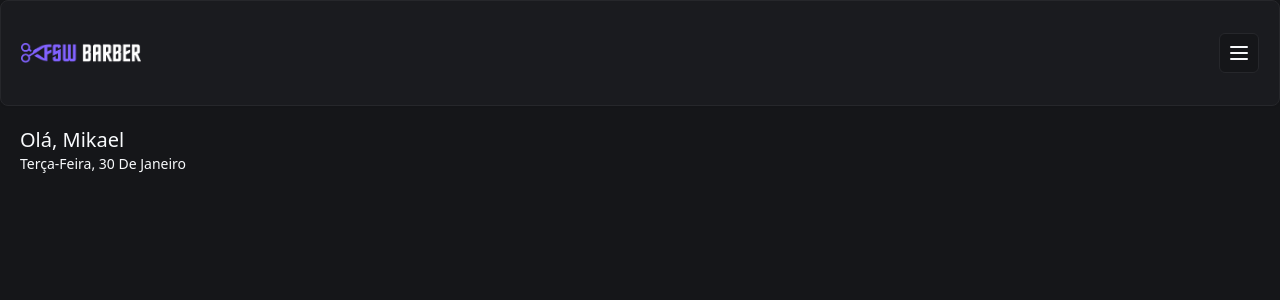
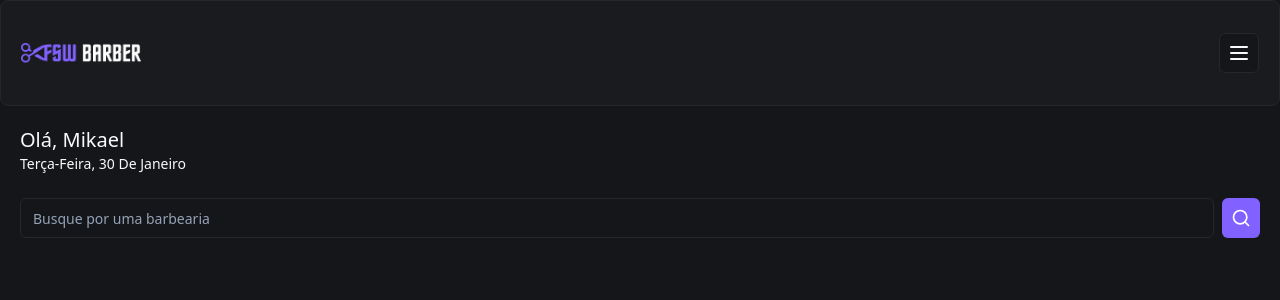
Before and after one commit to Mikaelbr073/barbershop, a Next.js app: page / in a window 1280 px wide. Shown: the top 300 px of the page. Built offline with nearby package versions, Linux system fonts and the light colour scheme.

Commit message:
feat: add search initial component

```diff
--- /dev/null
+++ b/app/(home)/_component/search.tsx
@@ -0,0 +1,17 @@
+"use client"
+import { Button } from "@/app/_components/ui/button";
+import { Input } from "@/app/_components/ui/input";
+import { SearchIcon } from "lucide-react";
+
+const Search = () => {
+    return (
+        <div className="flex items-center gap-2">
+            <Input placeholder="Busque por uma barbearia"></Input>
+            <Button size="icon">
+                <SearchIcon size={20}/>
+            </Button>
+        </div>
+    );
+}
+
+export default Search;
--- a/app/(home)/page.tsx
+++ b/app/(home)/page.tsx
@@ -1,6 +1,7 @@
 import { ptBR } from "date-fns/locale";
 import Header from "../_components/haeder";
 import { format } from "date-fns"
+import Search from "./_component/search";
 export default function Home() {
   return (
    <div>
@@ -11,6 +12,9 @@
           {format(new Date(), "EEEE',' dd 'de' MMMM",{locale: ptBR} )}
         </p>
       </div>
+      <div className="px-5 mt-6">
+        <Search></Search>
+      </div>
    </div>
   );
 }
--- /dev/null
+++ b/app/_components/ui/input.tsx
@@ -0,0 +1,25 @@
+import * as React from "react"
+
+import { cn } from "@/app/_lib/utils"
+
+export interface InputProps
+  extends React.InputHTMLAttributes<HTMLInputElement> {}
+
+const Input = React.forwardRef<HTMLInputElement, InputProps>(
+  ({ className, type, ...props }, ref) => {
+    return (
+      <input
+        type={type}
+        className={cn(
+          "flex h-10 w-full rounded-md border border-input bg-background px-3 py-2 text-sm ring-offset-background file:border-0 file:bg-transparent file:text-sm file:font-medium placeholder:text-muted-foreground focus-visible:outline-none focus-visible:ring-2 focus-visible:ring-ring focus-visible:ring-offset-2 disabled:cursor-not-allowed disabled:opacity-50",
+          className
+        )}
+        ref={ref}
+        {...props}
+      />
+    )
+  }
+)
+Input.displayName = "Input"
+
+export { Input }
```
